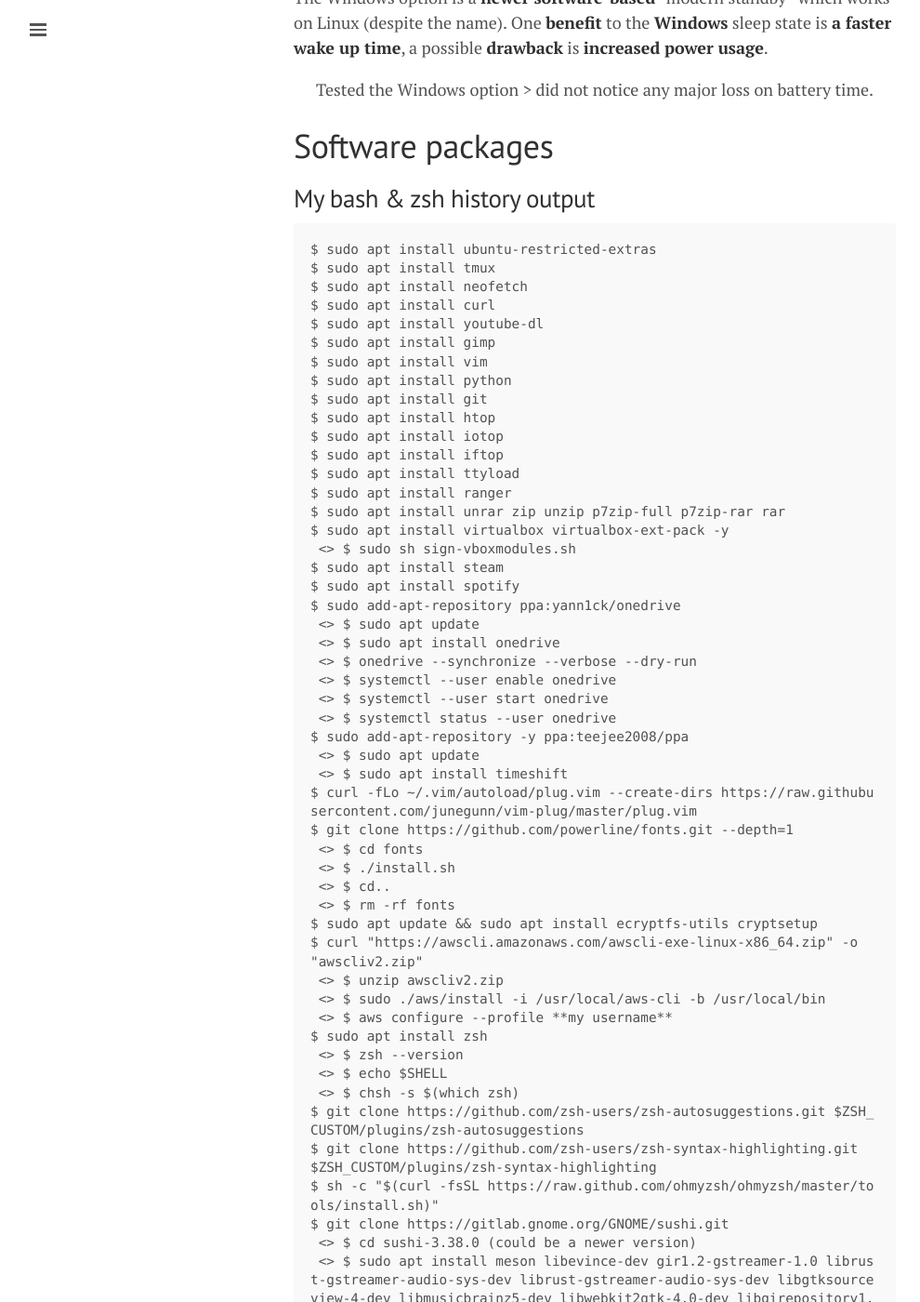
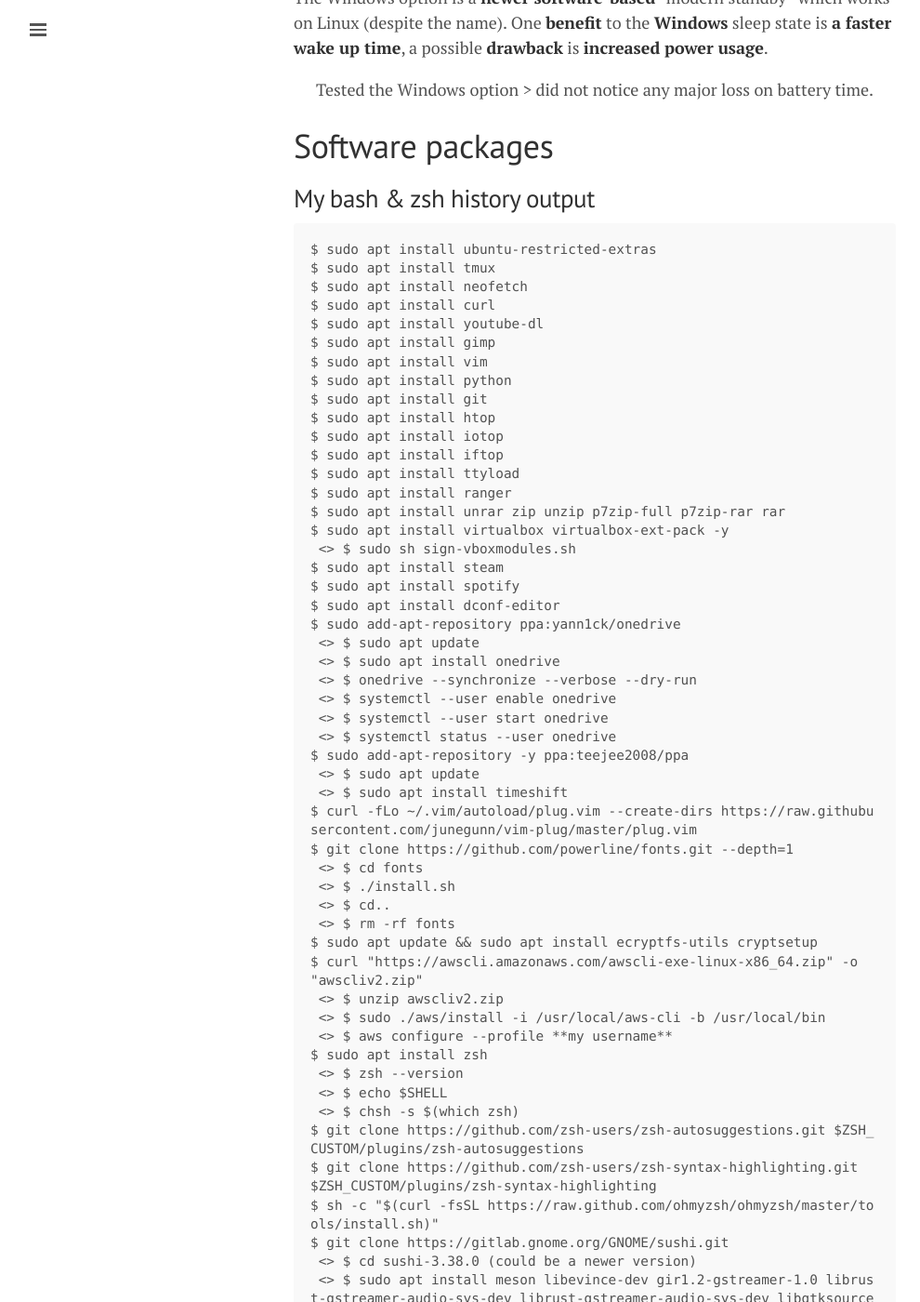
Before and after one commit to lgeurts/lgeurts.github.io, a Jekyll site: the page built from _posts/2021-10-15-ubuntu-setup-notes-for-x1-carbon-gen8.md, in a window 1280 px wide and 1400 px high, scrolled down 1145 px. Shown: the whole window at 93% size, without its empty margins (0-990 px from the left). Built offline with Jekyll 4.4.1, drawn with Linux system fonts in a browser that asks for light colours; nearby versions of some CDN libraries; comment, search, counter and statistics services are not loaded; some of the changed text lies outside the part shown.

Commit message:
Update 2021-10-15-ubuntu-setup-notes-for-x1-carbon-gen8.md

```diff
--- a/_posts/2021-10-15-ubuntu-setup-notes-for-x1-carbon-gen8.md
+++ b/_posts/2021-10-15-ubuntu-setup-notes-for-x1-carbon-gen8.md
@@ -50,6 +50,7 @@
  <> $ sudo sh sign-vboxmodules.sh
 $ sudo apt install steam
 $ sudo apt install spotify
+$ sudo apt install dconf-editor
 $ sudo add-apt-repository ppa:yann1ck/onedrive
  <> $ sudo apt update
  <> $ sudo apt install onedrive
```
